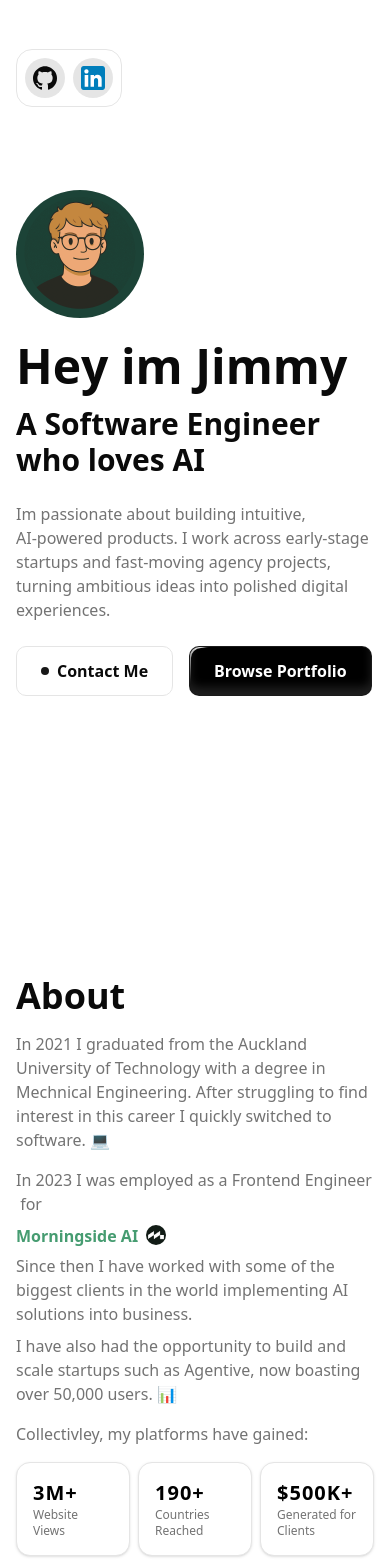
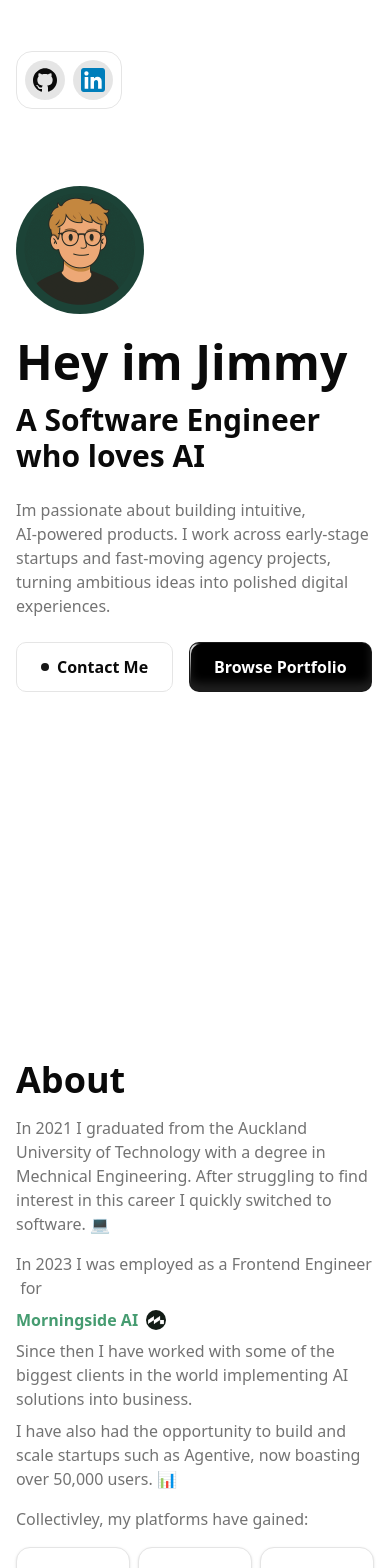
Before and after one commit to JamesWeb3/portfolio-site, a Next.js app: page / in a window 390 px wide. Shown: the top 1568 px of the page. Built offline with nearby package versions, Linux system fonts and the light colour scheme.

Commit message:
Mobile Updates

```diff
--- a/src/app/page.tsx
+++ b/src/app/page.tsx
@@ -14,19 +14,19 @@ export default function Home() {
     <main className="flex flex-col items-center mx-auto overflow-hidden">
       <SectionLayout
         id="hero"
-        className="max-w-[1000px] md:px-40 sm:px-10 px-4"
+        className="max-w-[1000px] md:px-40 sm:px-10 px-4 md:mb-0 mb-36"
       >
         <HeroSection />
       </SectionLayout>
 
       <SectionLayout
         id="about"
-        className="max-w-[1000px] md:px-40 sm:px-10 px-4"
+        className="max-w-[1000px] md:px-40 sm:px-10 px-4 md:my-0 my-36"
       >
         <About1Section />
       </SectionLayout>
 
-      <SectionLayout id="portfolio" className="mt-40">
+      <SectionLayout id="portfolio" className="px-4 md:my-0 my-36">
         <div className="flex flex-col gap-4">
           <TextAnimate
             animation="slideLeft"
@@ -69,7 +69,10 @@ export default function Home() {
         </BlurFade>
       </SectionLayout> */}
 
-      <SectionLayout id="contact" className="max-w-[1000px] md:px-40 w-full">
+      <SectionLayout
+        id="contact"
+        className="max-w-[1000px] md:px-40 w-full md:my-0 my-36"
+      >
         <TextAnimate
           animation="slideLeft"
           by="character"
--- a/src/components/sections/hero-section.tsx
+++ b/src/components/sections/hero-section.tsx
@@ -15,7 +15,7 @@ export const HeroSection = () => {
         </BlurFade>
       </nav>
 
-      <div className="flex flex-col gap-6 w-full h-full justify-center mt-[-50px]">
+      <div className="flex flex-col gap-6 w-full h-full justify-center md:mt-[-50px] mt-[50px]">
         <BlurFade>
           <Image
             className="rounded-full w-32 sm:w-40 md:w-48 lg:w-52"
--- a/src/layouts/section-layout.tsx
+++ b/src/layouts/section-layout.tsx
@@ -11,7 +11,7 @@ export const SectionLayout = ({ children, className, id }: SectionLayoutProps) =
     <section
       id={id}
       className={cn(
-        "flex flex-col gap-4 w-full h-screen p-10 mx-auto items-center justify-center sm:px-10 px-4",
+        "flex flex-col gap-4 w-full md:h-screen p-10 mx-auto items-center justify-center sm:px-10 px-4",
         className
       )}
     >
```
